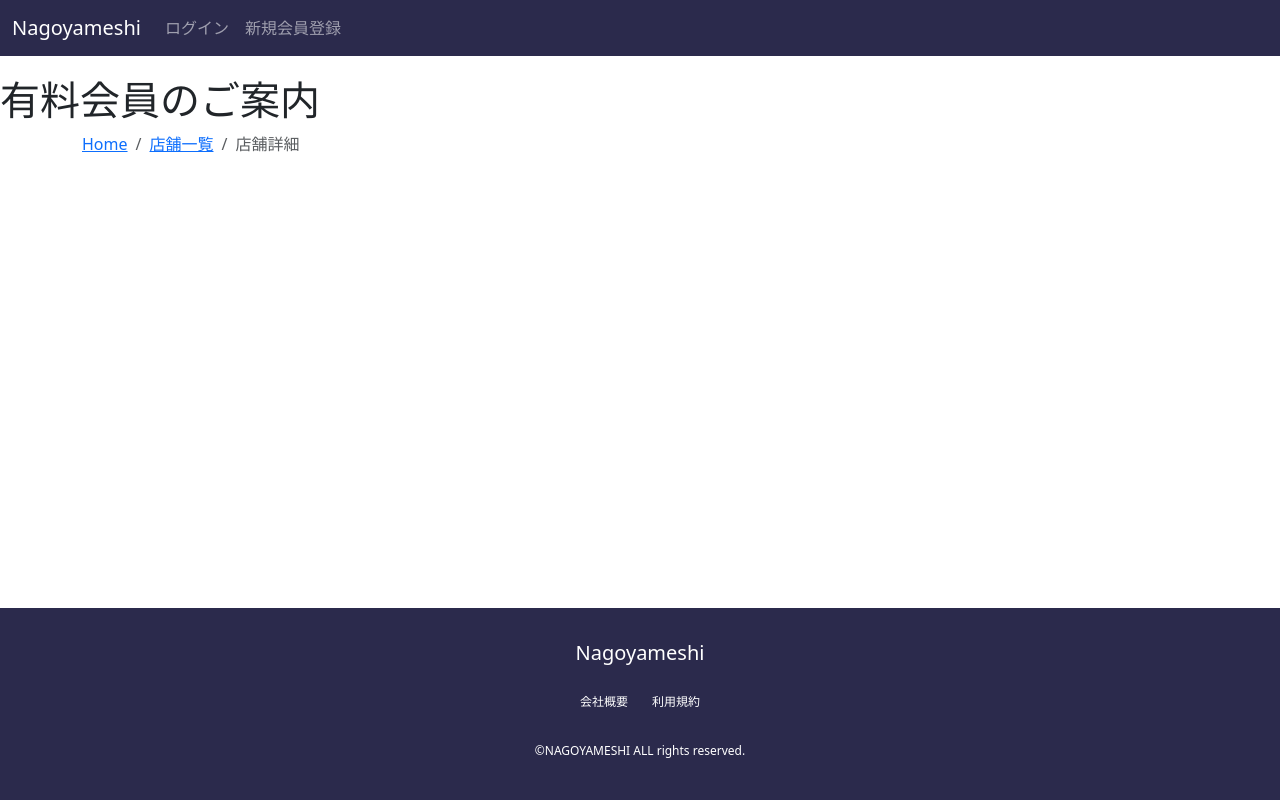
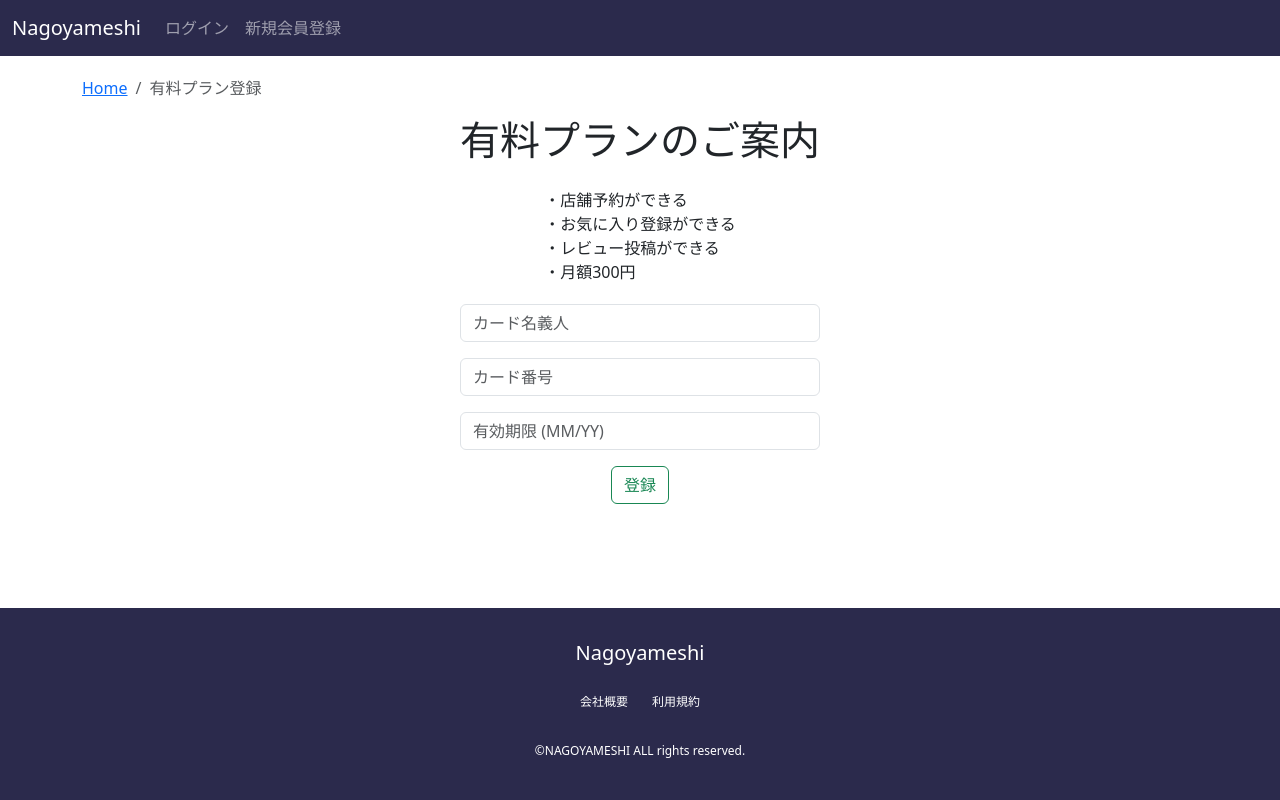
Before and after one commit to ayaconsa/django-tabelog-kadai, a Django app: template NagoyameshiApp/templates/NagoyameshiApp/user/subscription_guide.html in a window 1280 px wide. Run offline with Django 3.2, Linux system fonts and the light colour scheme; the template is opened without the code that fills it, so the values that code supplies are empty; some libraries are stand-ins or nearby versions.

Commit message:
有料プラン登録ページとStripeの設定途中まで

```diff
--- a/NagoyameshiApp/static/css/style.css
+++ b/NagoyameshiApp/static/css/style.css
@@ -619,3 +619,24 @@ h2 {
 .restaurant-regist label {
   min-width: 20%;
 }
+
+
+/* サブスク案内ページ */
+
+.subscription-guide-container {
+  display: flex;
+  justify-content: center;
+}
+.subscription-guide {
+  max-width: 500px;
+  text-align: center;
+}
+.subscription-guide ul {
+  text-align: left;
+  margin: 0 auto;
+  display: inline-block;
+}
+.subscription-guide form {
+  max-width: 400px;
+  margin: 20px auto;
+}
--- a/NagoyameshiApp/templates/NagoyameshiApp/user/subscription_guide.html
+++ b/NagoyameshiApp/templates/NagoyameshiApp/user/subscription_guide.html
@@ -2,33 +2,51 @@
 {% extends 'NagoyameshiApp/user/base.html' %}
 
 <!-- ページタイトル -->
-{% block title %}nagoyameshi{% endblock %}
-
-
-<!-- 有料会員のご案内 -->
-<!-- メモ）クレジットカード登録 -->
-
+{% block title %}有料プラン登録{% endblock %}
 
 <!-- コンテンツ本体 -->
 {% block content %}
 {% load static %}
 
-<h1>有料会員のご案内</h1>
-
 <div class="container">
-    <!-- 備忘録）カラム使用時にrow忘れない -->
-  <div class="row">
-
   <!-- パンくずリスト -->
   <nav aria-label="breadcrumb">
     <ol class="breadcrumb">
       <li class="breadcrumb-item"><a href="{% url 'top' %}">Home</a></li>
-        <li class="breadcrumb-item"><a href="{% url 'restaurant_list' %}">店舗一覧</a></li>
-        <li class="breadcrumb-item active" aria-current="page">店舗詳細</li>
+      <li class="breadcrumb-item active" aria-current="page">有料プラン登録</li>
     </ol>
   </nav>
+
+  <!-- 中央寄せの要素 -->
+  <div class="subscription-guide-container">
+    <div class="subscription-guide">
+      <!-- タイトル -->
+      <h1 class="mb-4 text-center">有料プランのご案内</h1>
+
+      <!-- プラン詳細 -->
+      <div class="container text-center">
+        <ul class="list-unstyled">
+          <li>・店舗予約ができる</li>
+          <li>・お気に入り登録ができる</li>
+          <li>・レビュー投稿ができる</li>
+          <li>・月額300円</li>
+        </ul>
+      </div>
+
+      <!-- クレジットカード登録フォーム -->
+      <form method="post" class="text-center">
+        {% csrf_token %}
+        <div class="form-group">
+          <input type="text" class="form-control mb-3" placeholder="カード名義人" name="card_name">
+          <input type="text" class="form-control mb-3" placeholder="カード番号" name="card_number">
+          <input type="text" class="form-control mb-3" placeholder="有効期限 (MM/YY)" name="card_expiry">
+        </div>
+        <button type="submit" class="btn btn-outline-success">登録</button>
+      </form>
+    </div>
   </div>
 </div>
 
+<script src="{% static 'js/script.js' %}"></script>
 
 {% endblock content %}
--- a/nagoyameshi/settings.py
+++ b/nagoyameshi/settings.py
@@ -181,3 +181,8 @@ DEFAULT_AUTO_FIELD = 'django.db.models.BigAutoField'
 LOGIN_URL = 'login'
 LOGIN_REDIRECT_URL = 'top'
 LOGOUT_REDIRECT_URL = 'top'
+
+
+# Stripeの設定
+STRIPE_SECRET_KEY = os.getenv('STRIPE_SECRET_KEY')
+STRIPE_PUBLISHABLE_KEY = os.getenv('STRIPE_PUBLISHABLE_KEY')
--- a/nagoyameshi/urls.py
+++ b/nagoyameshi/urls.py
@@ -18,7 +18,10 @@ from NagoyameshiApp.views.user.account_info import AccountInfoView
 from NagoyameshiApp.views.user.account_info_update import AccountInfoEditView
 from NagoyameshiApp.views.user.account_delete import AccountDeleteView
 from NagoyameshiApp.views.user.bookings import BookingsView
+from NagoyameshiApp.views.user.booking_cancel import BookingCancelView
 from NagoyameshiApp.views.user.favorites import FavoritesView
+from NagoyameshiApp.views.user.favorite_delete import FavoriteDeleteView
+
 from NagoyameshiApp.views.user.change_payment_method import ChangePaymentMethodView
 from NagoyameshiApp.views.user.unsubscribe import UnsubscribeView
 
@@ -75,7 +78,9 @@ urlpatterns = [
     path('account_delete/', AccountDeleteView.as_view(), name="account_delete"),
 
     path('bookings/', BookingsView.as_view(), name="bookings"),
+    path('bookings/cancel/<int:pk>', BookingCancelView.as_view(), name="booking_cancel"),
     path('favorites/', FavoritesView.as_view(), name="favorites"),
+    path('favorites/delete/<int:pk>', FavoriteDeleteView.as_view(), name="favorites_delete"),
     path('change_payment_method/', ChangePaymentMethodView.as_view(), name="change_payment_method"),
     path('unsubscribe/', UnsubscribeView.as_view(), name="unsubscribe"),
 
--- a/requirements.txt
+++ b/requirements.txt
@@ -11,3 +11,4 @@ scipy==1.13.0
 mysqlclient==2.2.4
 mecab-python3==1.0.9
 ipadic==1.0.0
+stripe==9.7.0
```
Also changed, not shown: NagoyameshiApp/templates/NagoyameshiApp/user/bookings.html (+43 -8 lines), NagoyameshiApp/templates/NagoyameshiApp/user/favorites.html (+37 -9 lines), NagoyameshiApp/views/user/booking_cancel.py (added, +11 -0 lines), NagoyameshiApp/views/user/bookings.py (+9 -4 lines), NagoyameshiApp/views/user/favorite_delete.py (added, +12 -0 lines), NagoyameshiApp/views/user/favorites.py (+10 -2 lines), 1 other file. Lines whose indentation alone changed are shown as unchanged.
